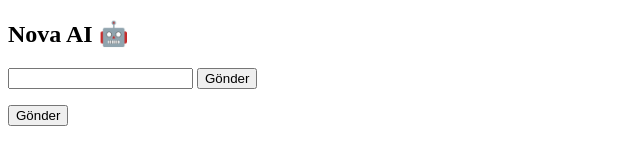
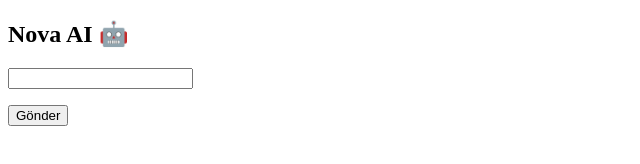
Before and after one commit to bbirdon4-source/nova-ai-clean, a plain HTML site: page index.html in a window 1280 px wide. Shown: the whole page, without its empty margins (0-640 px from the left). Drawn offline with Linux system fonts and the light colour scheme.

Commit message:
Update index.html

```diff
--- a/index.html
+++ b/index.html
@@ -5,7 +5,6 @@
 <h2>Nova AI 🤖</h2>
 
 <input id="input">
-<button onclick="gonder()">Gönder</button>
 
 <p id="cevap"></p>
 
```
